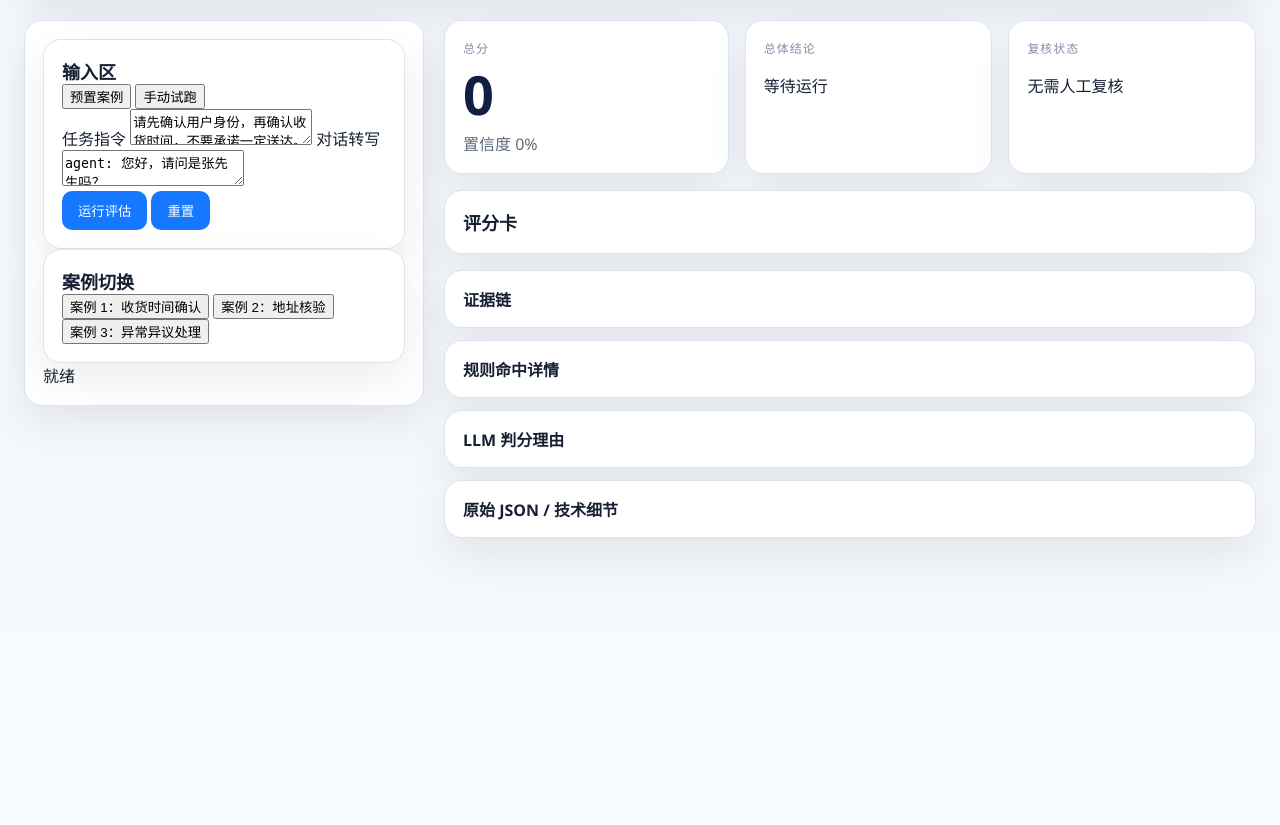
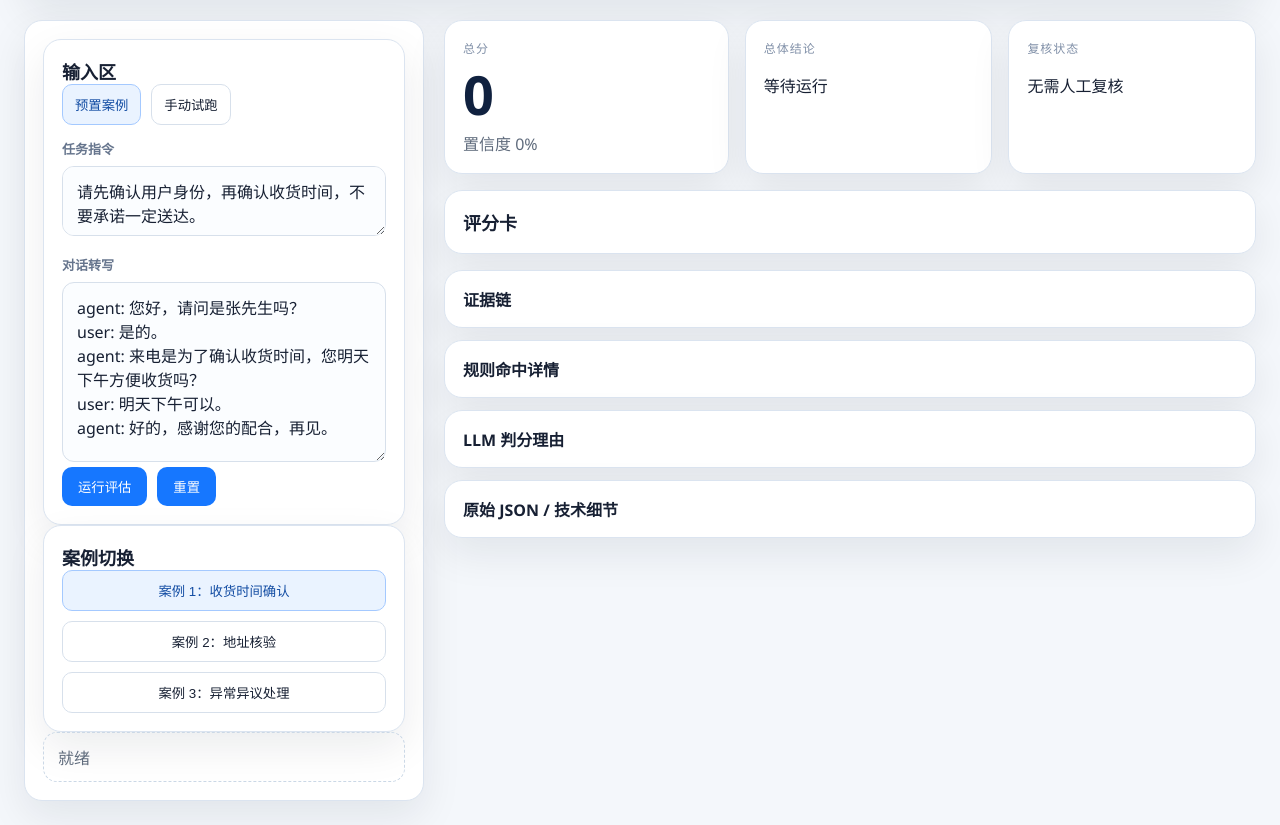
Before and after one commit to ghosttT0/meituan, a FastAPI app: page /demo in a window 1280 px wide. Shown: the part 167-992 px from the top of the page. Before the commit the page ends 724 px from the top, so only its background shows below. Run offline with FastAPI, Linux system fonts and the light colour scheme; some libraries are stand-ins or nearby versions.

```diff
--- a/app/web/static/demo.css
+++ b/app/web/static/demo.css
@@ -163,6 +163,83 @@ body {
   color: var(--muted);
 }
 
+.field-label {
+  display: block;
+  margin: 14px 0 8px 0;
+  color: #66758d;
+  font-size: 13px;
+  font-weight: 600;
+}
+
+.text-input {
+  width: 100%;
+  min-height: 64px;
+  padding: 12px 14px;
+  border: 1px solid #d7e0eb;
+  border-radius: 12px;
+  resize: vertical;
+  font: inherit;
+  color: var(--text);
+  background: #fbfdff;
+}
+
+.transcript-input {
+  min-height: 180px;
+}
+
+.mode-toggle,
+.preset-list,
+.input-actions {
+  display: flex;
+  gap: 10px;
+  flex-wrap: wrap;
+}
+
+.preset-list {
+  flex-direction: column;
+}
+
+.preset-button,
+.mode-toggle button {
+  border: 1px solid #d7e0eb;
+  border-radius: 10px;
+  padding: 10px 12px;
+  background: #fff;
+  color: var(--text);
+  cursor: pointer;
+}
+
+.preset-button.is-active,
+.mode-toggle button[data-active="true"] {
+  border-color: #a4c9ff;
+  background: var(--primary-soft);
+  color: #124ca3;
+}
+
+.status-banner {
+  padding: 12px 14px;
+  border-radius: 14px;
+  border: 1px dashed #cbd8e6;
+  color: var(--muted);
+}
+
+.scorecard-item {
+  padding: 14px;
+  border-radius: 14px;
+  background: #f8fbff;
+  border: 1px solid #e4edf7;
+}
+
+.scorecard-item p {
+  margin: 0 0 8px 0;
+  color: var(--muted);
+}
+
+.scorecard-item strong {
+  font-size: 28px;
+  color: #17305a;
+}
+
 @media (max-width: 1100px) {
   .demo-main {
     grid-template-columns: 340px minmax(0, 1fr);
```
